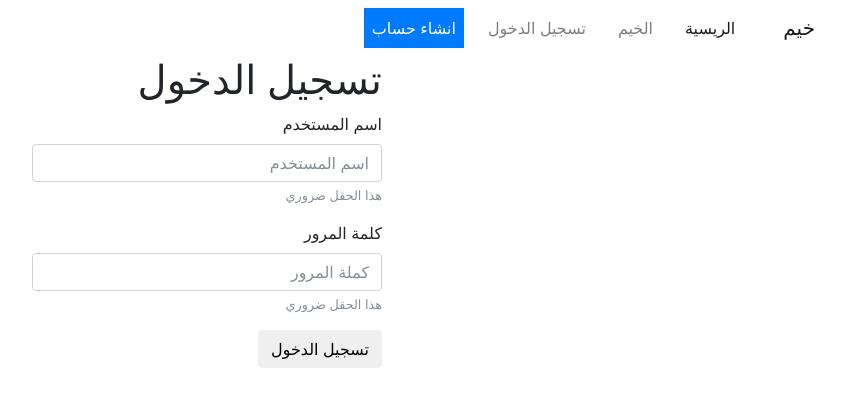
After one commit to hawasman/Django-Khyam, a Django app: page /user/login/ in a window 1280 px wide. The commit adds this page. Shown: the top 407 px of the page, without its empty margins (433-1278 px from the left). Run offline with Django 3.2, Linux system fonts and the light colour scheme; some libraries are stand-ins or nearby versions.

Commit message:
login design

```diff
--- a/Accuounts/forms.py
+++ b/Accuounts/forms.py
@@ -6,7 +6,7 @@ class RegisterForm(forms.ModelForm):
     username = forms.CharField(max_length=15)
     email = forms.CharField()
     password = forms.CharField(widget=forms.PasswordInput)
-    confirmpassword = forms.CharField(widget=forms.PasswordInput)
+    confirm_password = forms.CharField(widget=forms.PasswordInput)
 
     class Meta:
         model = users
@@ -16,3 +16,12 @@ class RegisterForm(forms.ModelForm):
             'email',
             'password',
             )
+
+class LoginForm(forms.ModelForm):
+    class Meta:
+        model = users
+        fields = ['username','password']
+        widgets = {
+            'username' : forms.TextInput(attrs={'class':'form-control','placeholder':'اسم المستخدم','id':'username','aria-describedby':'usernameHelp',}),
+            'password' : forms.TextInput(attrs={'class':'form-control','placeholder':'كملة المرور','id':'password','aria-describedby':'passwordHelp',}),
+        }
--- /dev/null
+++ b/Accuounts/templates/Accuounts/login.html
@@ -0,0 +1,25 @@
+{% extends 'Accuounts/layout.html' %}
+
+{% block body %}
+    <div class="container">
+        <div class="row">
+            <div class="col col-md-6 col-lg-4 offset-lg-5 mx-auto my-auto">
+                    <h1>تسجيل الدخول</h1>
+                    <form method="POST" action="{% url 'login' %}" class="justify-content-center">
+                        {% csrf_token %}
+                        <div class="form-group">
+                            <label for="username">اسم المستخدم</label>
+                            {{ form.username }}
+                            <small id="usernameHelp" class="form-text text-muted">هذا الحقل ضروري</small>
+                        </div>
+                        <div class="form-group">
+                            <label for="password">كلمة المرور</label>
+                            {{ form.password }}
+                            <small id="passwordHelp" class="form-text text-muted">هذا الحقل ضروري</small>
+                        </div>
+                        <button type="submit" class="save btn btn-default">تسجيل الدخول</button>
+                    </form>
+            </div>
+        </div>
+    </div>
+{% endblock %}
--- a/Accuounts/urls.py
+++ b/Accuounts/urls.py
@@ -4,6 +4,7 @@ from . import views
 
 urlpatterns = [
     path('register/', views.reg, name='register'),
+    path('login/', views.login, name='login'),
     path('<int:user_id>/', views.index, name='user'),
     path('<str:user_name>/', views.index, name='user'),
 
--- a/Accuounts/views.py
+++ b/Accuounts/views.py
@@ -2,7 +2,7 @@ from django.shortcuts import render,get_object_or_404,redirect
 from django.http import HttpResponse
 from django.template import loader
 from .models import users
-from .forms import RegisterForm
+from .forms import RegisterForm,LoginForm
 # Create your views here.
 
 def index(request,user_id=0,user_name=''):
@@ -24,3 +24,13 @@ def reg(request):
     else:
         form = RegisterForm()
     return render(request,'Accuounts/register.html', {'form': form})
+
+def login(request,user_name = '',pass_word = ''):
+    if request.method == 'POST':
+        login = LoginForm(request.POST)
+        if login.is_valid():
+            #TODO check login and password and do session integration
+            return redirect('home')
+    else:
+        form = LoginForm()
+    return render(request,'Accuounts/login.html', {'form': form})
--- a/khyam/templates/base.html
+++ b/khyam/templates/base.html
@@ -24,7 +24,7 @@
                       <a class="nav-link" href="{% url 'home' %}">الخيم</a>
                     </li>
                     <li class="nav-item">
-                      <a class="nav-link" href="{% url 'home' %}">تسجيل الدخول</a>
+                      <a class="nav-link" href="{% url 'login' %}">تسجيل الدخول</a>
                     </li>
 
                     <li class="nav-item">
```
